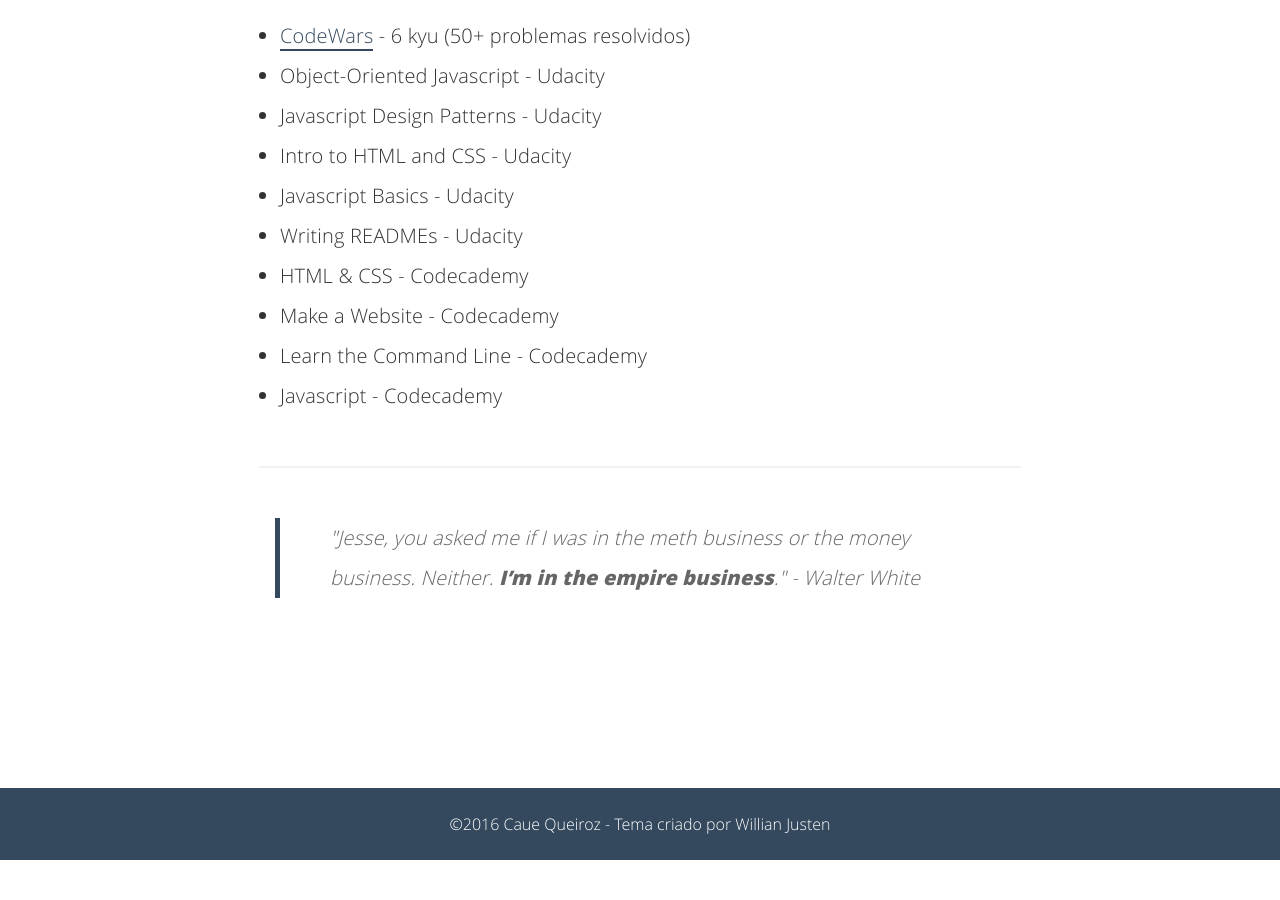
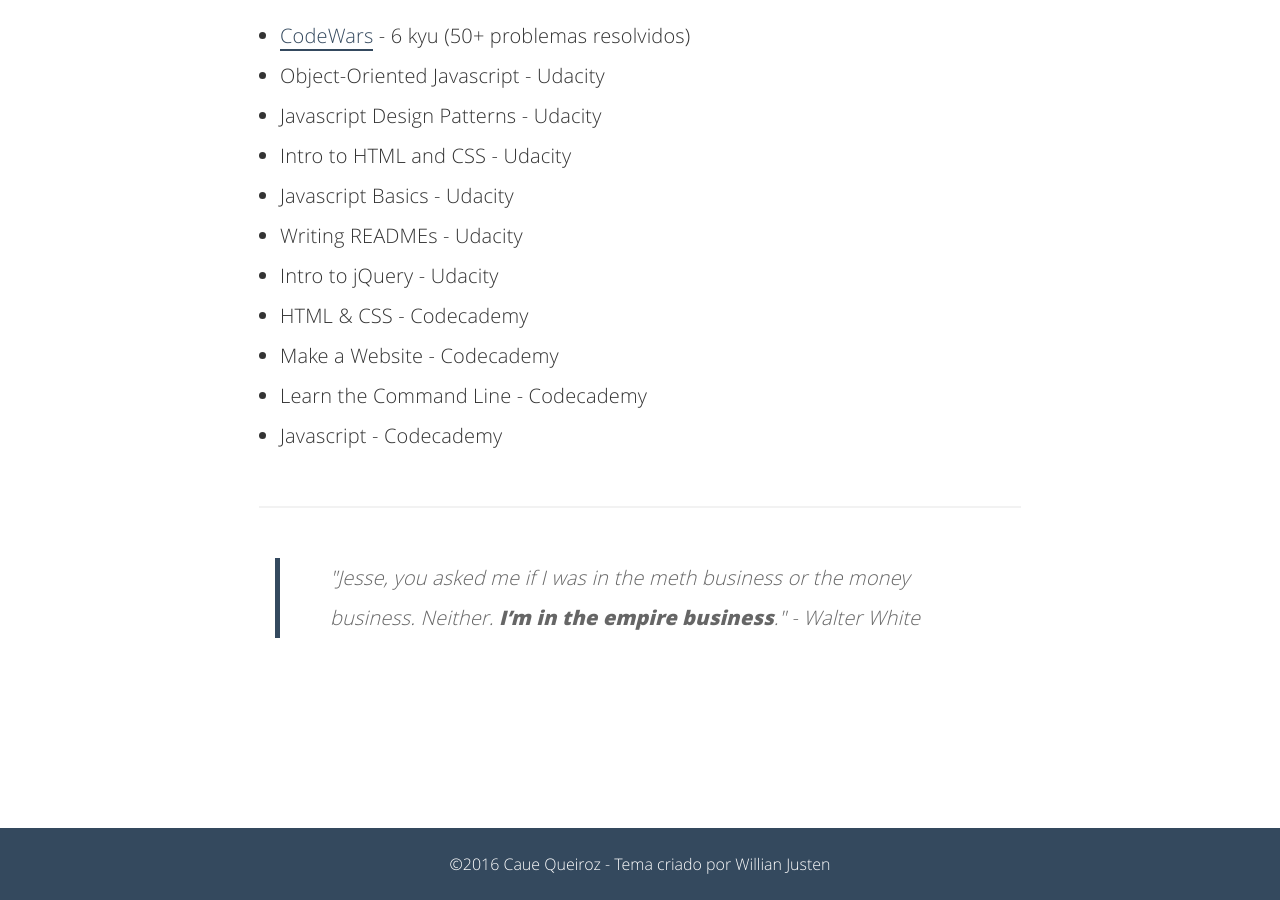
Before and after one commit to cauequeiroz/cauequeiroz.github.io, a Jekyll site: the page built from about.html, in a window 1280 px wide and 900 px high, scrolled down 3210 px. Built offline with Jekyll 4.4.1, drawn with Linux system fonts in a browser that asks for light colours; before the commit the page ends 4070 px from its top, so only the background shows below that.

Commit message:
Update about

```diff
--- a/about.html
+++ b/about.html
@@ -64,6 +64,7 @@
     <li>Intro to HTML and CSS - Udacity</li>
     <li>Javascript Basics - Udacity</li>
     <li>Writing READMEs - Udacity</li>
+    <li>Intro to jQuery - Udacity</li>
     <li>HTML & CSS - Codecademy</li>
     <li>Make a Website - Codecademy</li>
     <li>Learn the Command Line - Codecademy</li>
```
